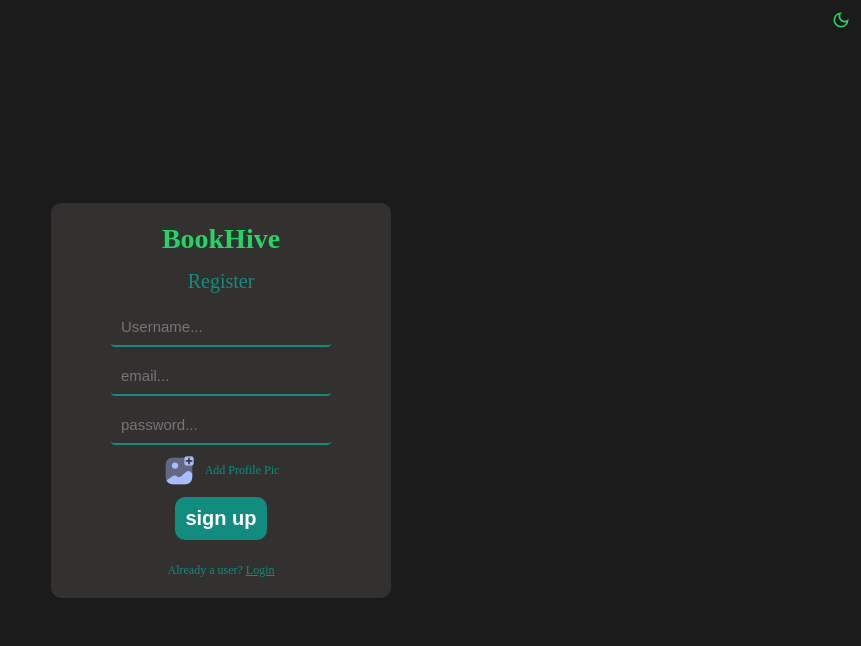
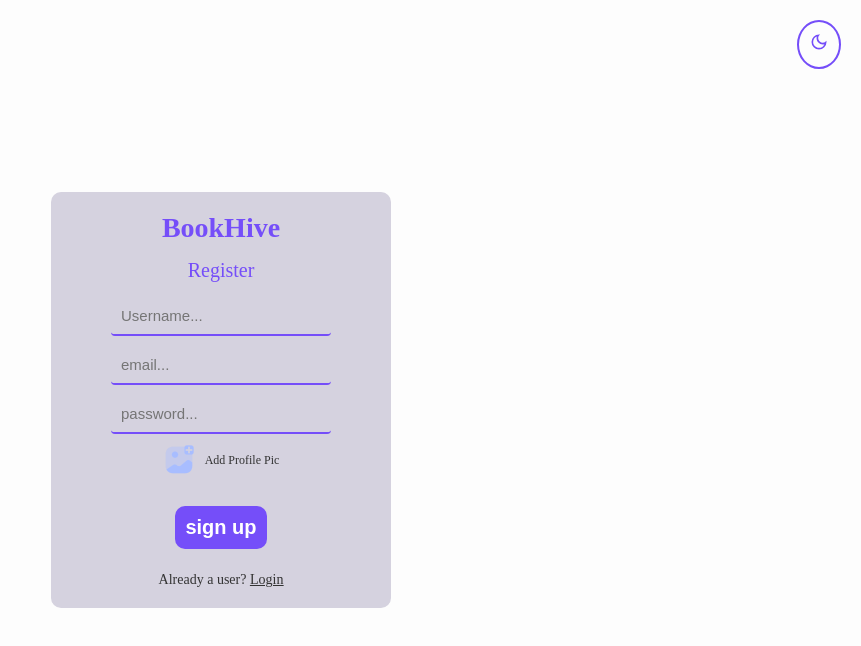
Before and after one commit to Habeeb-MT/IBM-Library-Project, a React (Create React App) app: page /register in a window 1280 px wide. Shown: the top 646 px of the page, without its empty margins (419-1280 px from the left). Built offline with nearby package versions, Linux system fonts and the light colour scheme; no server answers; the database is empty.

Commit message:
Fifth-modified commit

```diff
--- a/public/index.html
+++ b/public/index.html
@@ -2,7 +2,7 @@
 <html lang="en">
   <head>
     <meta charset="utf-8" />
-    <link rel="icon" href="%PUBLIC_URL%/favicon.ico" />
+    <link rel="icon" href="%PUBLIC_URL%/LogoLibrary.ico" />
     <meta name="viewport" content="width=device-width, initial-scale=1" />
     <meta name="theme-color" content="#000000" />
     <meta
@@ -24,7 +24,7 @@
       work correctly both with client-side routing and a non-root public URL.
       Learn how to configure a non-root public URL by running `npm run build`.
     -->
-    <title>React App</title>
+    <title>WISDOM LIBRARY</title>
   </head>
   <body>
     <noscript>You need to enable JavaScript to run this app.</noscript>
--- a/src/Components/BooksListMini.jsx
+++ b/src/Components/BooksListMini.jsx
@@ -190,7 +190,7 @@ export const BooksListMini = () => {
                                             component={Link}
                                             size="small"
                                             onClick={handleClickOpen}
-                                            style={{ background: "#754ef9", margin: "5px", color: "#fdfdfd", fontSize: "10px" }}
+                                            style={{ background: "var(--mainColor)", margin: "5px", color: "var(--whiteColor)", fontSize: "10px" }}
                                         >
                                             Add Book
                                         </Button>
--- a/src/Components/Content.jsx
+++ b/src/Components/Content.jsx
@@ -56,7 +56,7 @@ export const Content = () => {
       <div className="bottomsection">
         {isAdmin && <div className="table userTable"><UsersListMini /></div>}
         <div className="table bookTable"><BooksListMini /></div>
-        {!isAdmin && <div className="table bookTable"><MyBooksListMini /></div>}
+        {!isAdmin && <div className="table mybookTable"><MyBooksListMini /></div>}
       </div>
     </div>
   )
--- a/src/Components/SideNavbar.jsx
+++ b/src/Components/SideNavbar.jsx
@@ -42,7 +42,6 @@ export const SideNavbar = () => {
             <div className="settings">
                 <div className="icon" onClick={() => {
                     toggleMode();
-                    console.log(darkMode)
                 }}>
                     {darkMode ? <MdOutlineLightMode /> : <MdOutlineDarkMode />}
                 </div>
--- a/src/Components/UsersListMini.jsx
+++ b/src/Components/UsersListMini.jsx
@@ -150,7 +150,9 @@ export const UsersListMini = () => {
                                     component={Link}
                                     size="small"
                                     onClick={handleClickOpen}
-                                    style={{ background: "#754ef9", margin: "5px", color: "#fdfdfd", fontSize: "10px" }}
+                                    style={{
+                                        background: "var(--mainColor)", margin: "5px", color: "var(--whiteColor)", fontSize: "10px"
+                                    }}
                                 >
                                     Add User
                                 </Button>
--- a/src/Pages/LogReg/LogReg.scss
+++ b/src/Pages/LogReg/LogReg.scss
@@ -1,6 +1,6 @@
-.fullContainer{
+.fullContainerlogreg{
     display: flex;
-    background-color: #1c1b1b;
+    background-color: var(--bg1);
     height: 100vh;
     justify-content: center;
     position: relative;
@@ -8,10 +8,21 @@
     .icon{
         position: absolute;
         top: 0;right: 0;
-        margin: 10px;
+        border: 2px solid var(--mainColor);
+        border-radius: 50%;
+        padding: 10px;
+        margin: 20px;
         font-size: 20px;
-        color: #25D366;
+        color: var(--mainColor);
         cursor: pointer;
+
+        &:hover {
+            background: var(--mainColor);
+            color: #fdfdfd;
+            transition: ease-in-out;
+            transition-duration: 0.3s;
+            box-shadow: 0 0 0.5rem var(--mainColor);
+        }
     }
 
     .formContainer{
@@ -22,7 +33,7 @@
         justify-content: center;
 
         .formWrapper {
-            background-color: #333030 ;
+            background-color: var(--bg2) ;
             padding: 20px 60px;
             border-radius: 10px;
             display: flex;
@@ -31,12 +42,12 @@
             align-items: center;
 
             .logo{
-                color: #25D366;
+                color: var(--mainColor);
                 font-weight: bold;
                 font-size: 28px;
             }
             .reg{
-                color: #128C7E;
+                color: var(--mainColor);
                 font-size: 20px;
             }
 
@@ -50,14 +61,14 @@
                     border: none;
                     outline: none;
                     width: 200px;
-                    border-bottom: 2px solid #128C7E;
+                    border-bottom: 2px solid var(--mainColor);
                     background: transparent;
                     font-size: 15px ;
-                    color: rgb(171, 159, 159);
+                    color: var(--textColor);
                 }
 
                 button{
-                    background-color: #128C7E;
+                    background-color: var(--mainColor);
                     color: white;
                     padding: 10px;
                     font-weight: bold;
@@ -65,6 +76,7 @@
                     border: none;
                     cursor: pointer;
                     border-radius: 10px;
+                    margin-top: 20px;
                 }
 
                 label{
@@ -72,7 +84,7 @@
                     align-items: center;
                     gap: 10px;
                     font-size: 12px;
-                    color: #128C7E;
+                    color: var(--textColor);
                     cursor: pointer;
 
                     img{
@@ -82,8 +94,8 @@
             }
 
             p{
-                color: #128C7E;
-                font-size: 12px;
+                color: var(--textColor);
+                font-size: 14px;
                 margin-top: 8px;
 
                 span{
--- a/src/Pages/LogReg/Login.jsx
+++ b/src/Pages/LogReg/Login.jsx
@@ -1,4 +1,4 @@
-import React, { useState } from 'react'
+import React, { useContext, useState } from 'react'
 import { Link, useNavigate } from 'react-router-dom'
 import "./LogReg.scss"
 // import logo from "../images/icons8-whatsapp-48.png"
@@ -6,8 +6,11 @@ import { auth } from '../../firebase/firebase'
 import { signInWithEmailAndPassword } from 'firebase/auth'
 import { MdOutlineLightMode } from "react-icons/md";
 import { MdOutlineDarkMode } from "react-icons/md";
+import { DarkLightContext } from '../../Contexts/DarkLightContext'
 
 export const Login = () => {
+
+    const { darkMode, toggleMode } = useContext(DarkLightContext)
 
     const navigate = useNavigate()
     const [err, setErr] = useState(null)
@@ -29,8 +32,12 @@ export const Login = () => {
 
     return (
 
-        <div className="fullContainer">
-            <div className="icon"><MdOutlineDarkMode /></div>
+        <div className={`fullContainerlogreg ${darkMode ? "dark-mode" : "light-mode"}`}>
+            <div className="icon" onClick={() => {
+                toggleMode();
+            }}>
+                {darkMode ? <MdOutlineLightMode /> : <MdOutlineDarkMode />}
+            </div>
             <div className="formContainer">
                 <div className="formWrapper">
                     {/* <img src={logo} alt="" /> */}
--- a/src/Pages/LogReg/Register.jsx
+++ b/src/Pages/LogReg/Register.jsx
@@ -1,8 +1,7 @@
-import React, { useState } from 'react'
+import React, { useContext, useState } from 'react'
 import { Link, useNavigate } from 'react-router-dom'
 import AddAvatar from "../../Images/addAvatar.png"
 import "./LogReg.scss"
-// import logo from "../images/icons8-whatsapp-48.png"
 import { auth, db } from '../../firebase/firebase'
 import { createUserWithEmailAndPassword, updateProfile } from 'firebase/auth'
 import { storage } from '../../firebase/firebase'
@@ -10,10 +9,12 @@ import { getDownloadURL, ref, uploadBytesResumable } from 'firebase/storage'
 import { doc, setDoc } from 'firebase/firestore'
 import { MdOutlineLightMode } from "react-icons/md";
 import { MdOutlineDarkMode } from "react-icons/md";
+import { DarkLightContext } from '../../Contexts/DarkLightContext'
 
 
 
 export const Register = () => {
+    const { darkMode, toggleMode } = useContext(DarkLightContext)
 
     const navigate = useNavigate()
 
@@ -74,14 +75,18 @@ export const Register = () => {
     }
 
     return (
-        <div className="fullContainer">
-            <div className="icon"><MdOutlineDarkMode /></div>
+        <div className={`fullContainerlogreg ${darkMode ? "dark-mode" : "light-mode"}`}>
+            <div className="icon" onClick={() => {
+                toggleMode();
+            }}>
+                {darkMode ? <MdOutlineLightMode /> : <MdOutlineDarkMode />}
+            </div>
             <div className="formContainer">
                 <div className="formWrapper">
                     {/* <img src={logo} alt="" /> */}
                     <span className="logo">BookHive</span>
                     <span className="reg">Register</span>
-                    <form onSubmit={handleSubmit}>
+                    <form onSubmit={handleSubmit} className='logregform'>
                         <input type="text" placeholder="Username..." />
                         <input type="email" placeholder="email..." />
                         <input type="password" placeholder="password..." />
```
Also changed, not shown: src/Pages/Home/Home.scss (+22 -1 lines), 1 other file (tests, documents, lock files or other folders).
